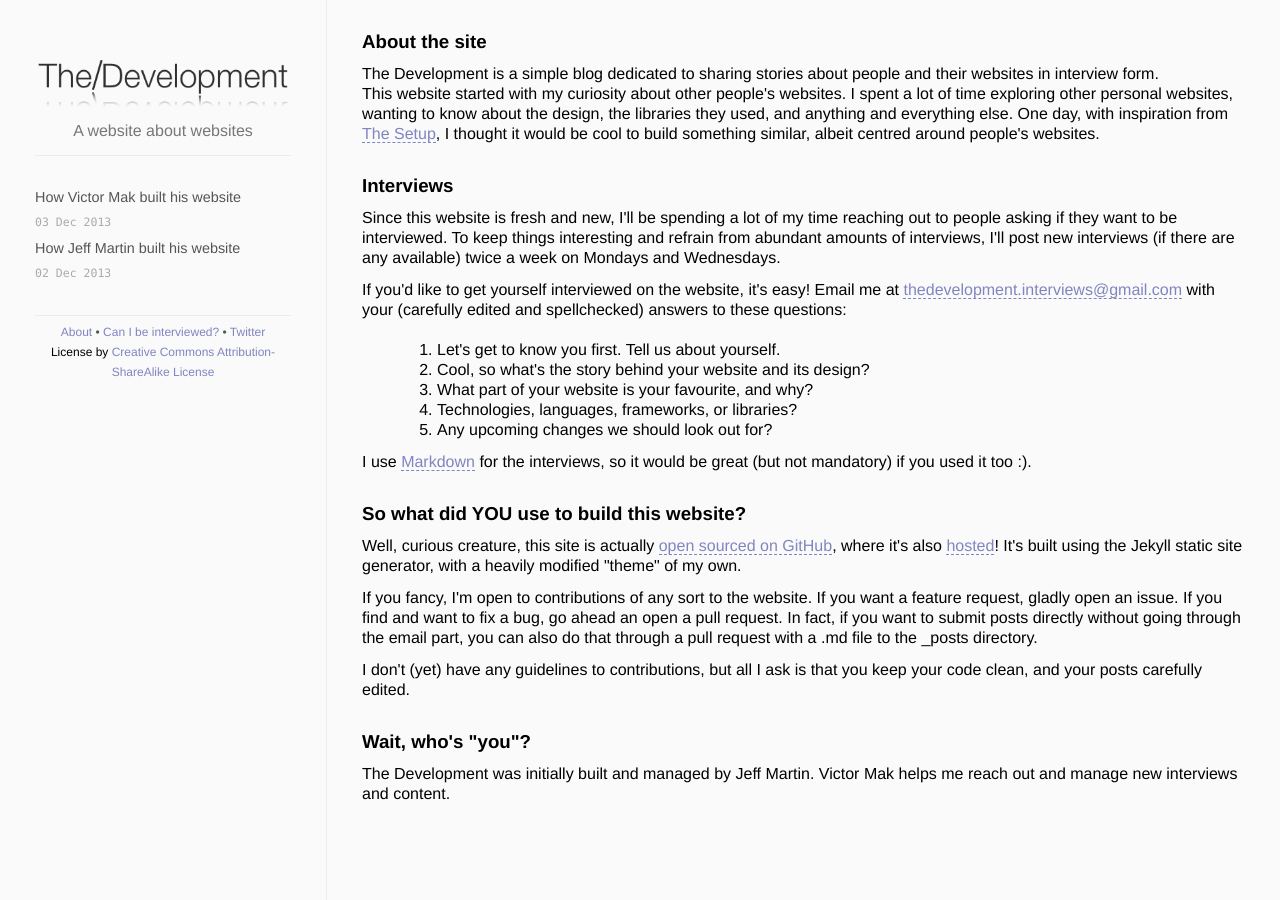
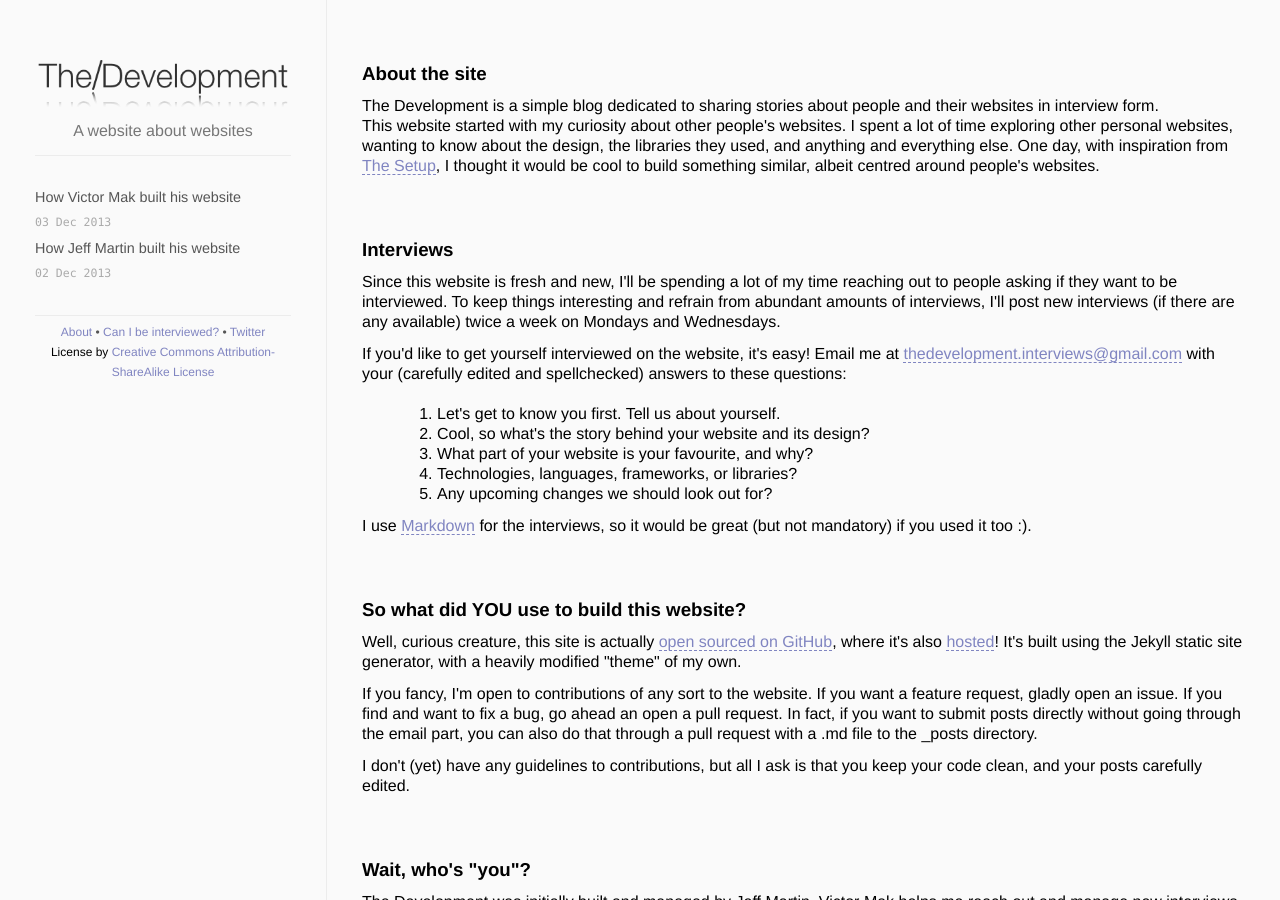
Before and after one commit to the-development/thedevelopment, a Jekyll site: the page built from about/index.html, in a window 1280 px wide. Built offline with Jekyll 4.4.1, drawn with Linux system fonts in a browser that asks for light colours; Markdown is read by kramdown in place of the engine named in the settings.

Commit message:
Fix about page padding

```diff
--- a/css/main.css
+++ b/css/main.css
@@ -283,10 +283,14 @@ a:hover {
 }
 
 .about-section {
-  margin-top: 2em;
+  padding-top: 4em;
 }
 
 #interview-questions {
   margin-left: 75px;
   margin-top: 20px;
 }
+
+#team {
+  padding-bottom: 2em;
+}
```
